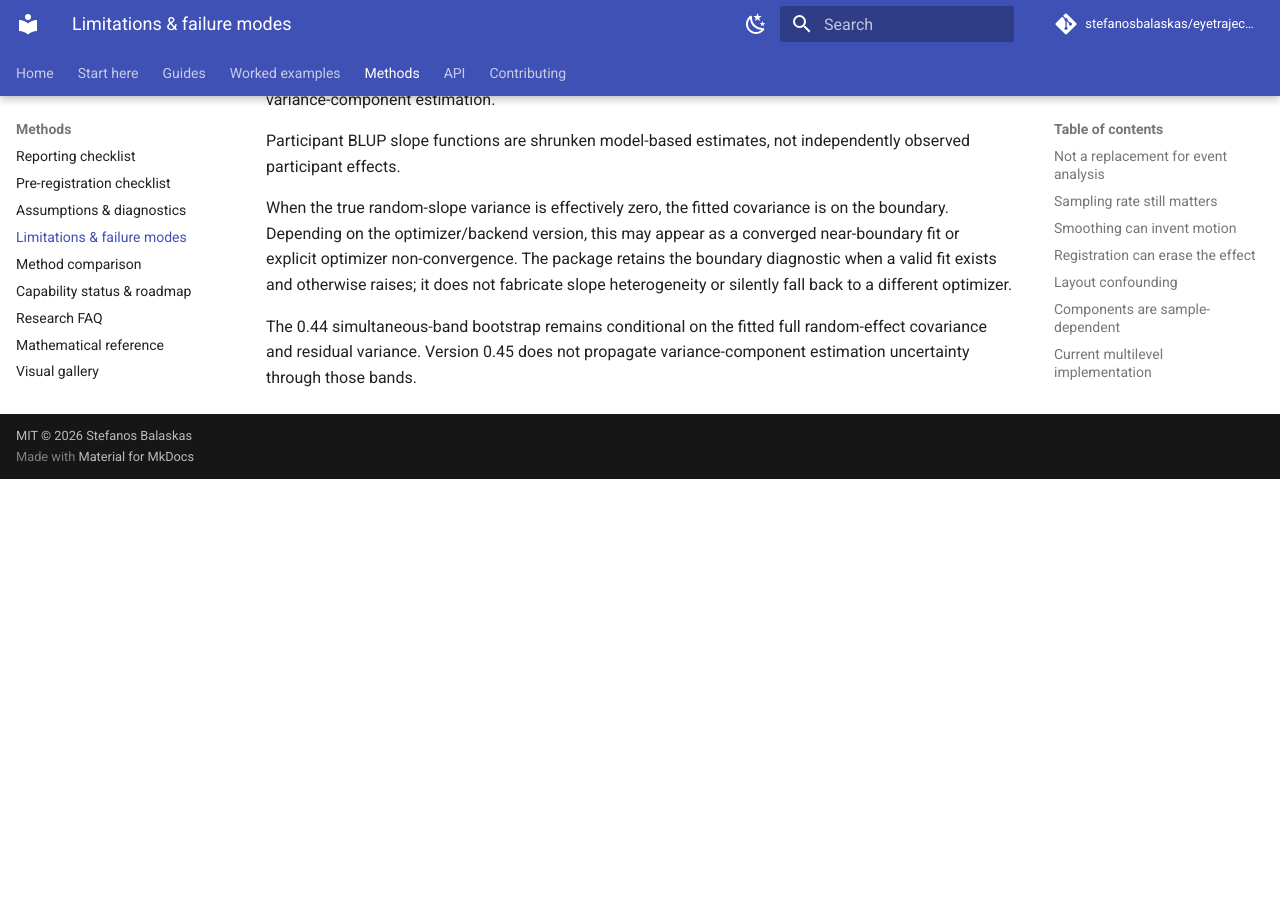
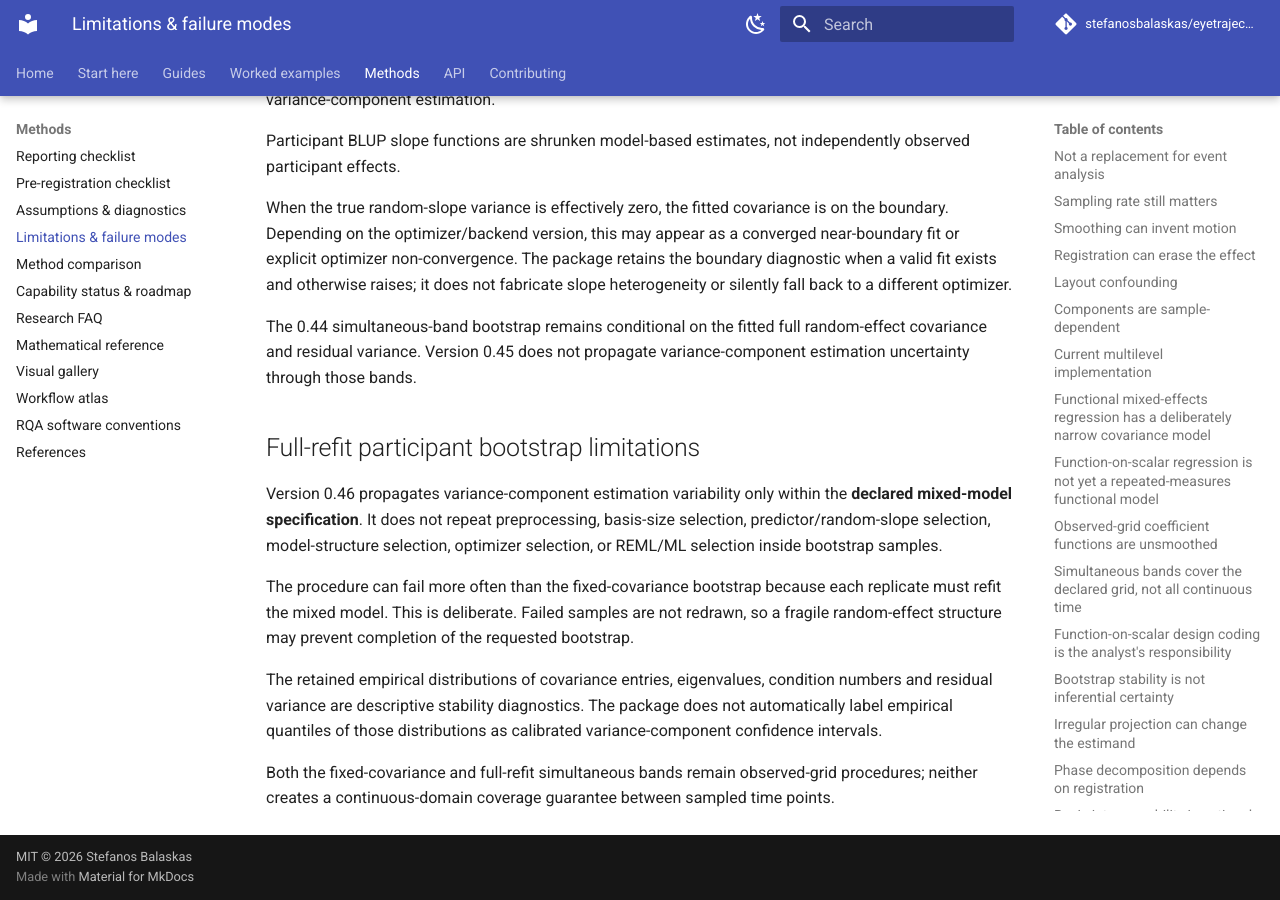
Before and after one commit to stefanosbalaskas/eyetrajectoriespy, an MkDocs documentation site: the page built from docs/methods/limitations.md, in a window 1280 px wide and 900 px high, scrolled down 31974 px. Built offline with MkDocs 1.6.1 and Material for MkDocs 9.7.7, drawn with Linux system fonts in a browser that asks for light colours; comment, search, counter and statistics services are not loaded; before the commit the page ends 32453 px from its top, so only the background shows below that.

Commit message:
Document full-refit bootstrap limitations

```diff
--- a/docs/methods/limitations.md
+++ b/docs/methods/limitations.md
@@ -961,3 +961,24 @@
 The 0.44 simultaneous-band bootstrap remains conditional on the fitted full
 random-effect covariance and residual variance. Version 0.45 does not propagate
 variance-component estimation uncertainty through those bands.
+
+## Full-refit participant bootstrap limitations
+
+Version 0.46 propagates variance-component estimation variability only within
+the **declared mixed-model specification**. It does not repeat preprocessing,
+basis-size selection, predictor/random-slope selection, model-structure
+selection, optimizer selection, or REML/ML selection inside bootstrap samples.
+
+The procedure can fail more often than the fixed-covariance bootstrap because
+each replicate must refit the mixed model. This is deliberate. Failed samples
+are not redrawn, so a fragile random-effect structure may prevent completion of
+the requested bootstrap.
+
+The retained empirical distributions of covariance entries, eigenvalues,
+condition numbers and residual variance are descriptive stability diagnostics.
+The package does not automatically label empirical quantiles of those
+distributions as calibrated variance-component confidence intervals.
+
+Both the fixed-covariance and full-refit simultaneous bands remain observed-grid
+procedures; neither creates a continuous-domain coverage guarantee between
+sampled time points.
```
